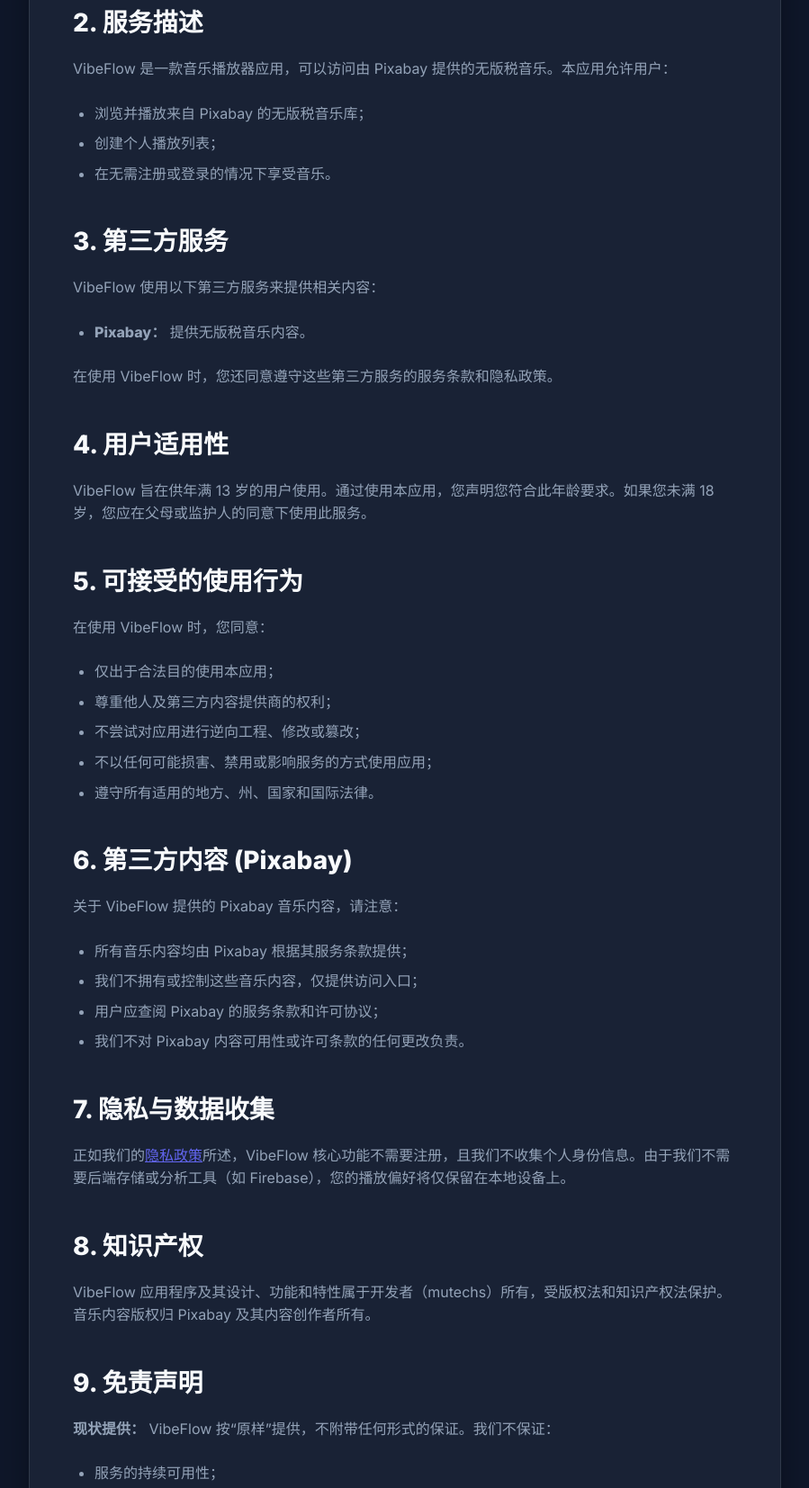
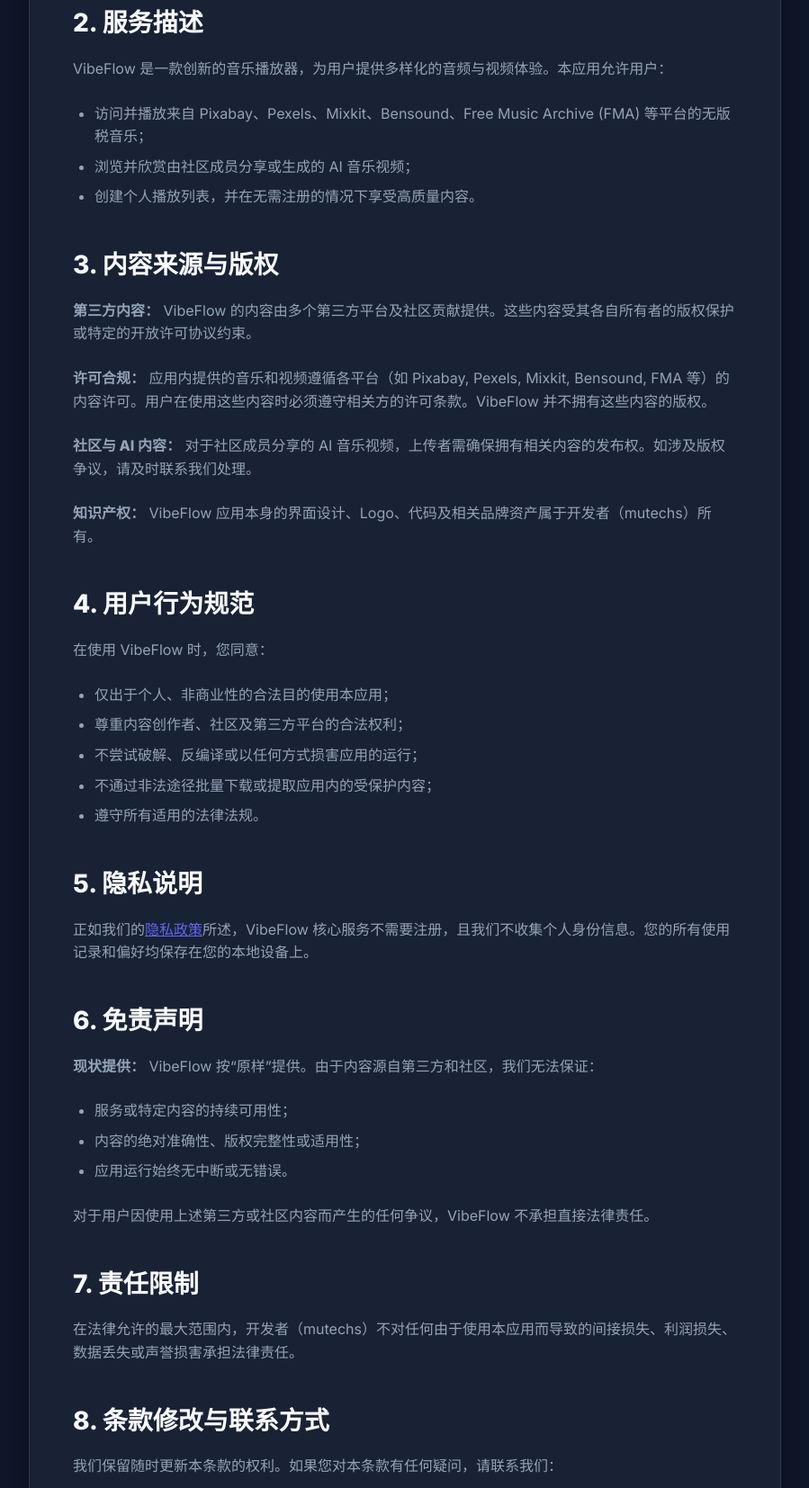
Before and after one commit to VibeFlowApp/VibeFlow, a plain HTML site: page terms.html in a window 1280 px wide. Shown: the part 561-2215 px from the top of the page at 90% size, without its empty margins (190-1089 px from the left). Drawn offline with Linux system fonts and the light colour scheme.

Commit message:
Complete legal update: Include multiple content sources (Pixabay, Pexels, Mixkit, Bensound, FMA) and community AI videos

```diff
--- a/terms.html
+++ b/terms.html
@@ -29,87 +29,60 @@
 
             <section>
                 <h2>2. 服务描述</h2>
-                <p>VibeFlow 是一款音乐播放器应用，可以访问由 Pixabay 提供的无版税音乐。本应用允许用户：</p>
+                <p>VibeFlow 是一款创新的音乐播放器，为用户提供多样化的音频与视频体验。本应用允许用户：</p>
                 <ul>
-                    <li>浏览并播放来自 Pixabay 的无版税音乐库；</li>
-                    <li>创建个人播放列表；</li>
-                    <li>在无需注册或登录的情况下享受音乐。</li>
+                    <li>访问并播放来自 Pixabay、Pexels、Mixkit、Bensound、Free Music Archive (FMA) 等平台的无版税音乐；</li>
+                    <li>浏览并欣赏由社区成员分享或生成的 AI 音乐视频；</li>
+                    <li>创建个人播放列表，并在无需注册的情况下享受高质量内容。</li>
                 </ul>
             </section>
 
             <section>
-                <h2>3. 第三方服务</h2>
-                <p>VibeFlow 使用以下第三方服务来提供相关内容：</p>
-                <ul>
-                    <li><strong>Pixabay：</strong> 提供无版税音乐内容。</li>
-                </ul>
-                <p>在使用 VibeFlow 时，您还同意遵守这些第三方服务的服务条款和隐私政策。</p>
+                <h2>3. 内容来源与版权</h2>
+                <p><strong>第三方内容：</strong> VibeFlow 的内容由多个第三方平台及社区贡献提供。这些内容受其各自所有者的版权保护或特定的开放许可协议约束。</p>
+                <p><strong>许可合规：</strong> 应用内提供的音乐和视频遵循各平台（如 Pixabay, Pexels, Mixkit, Bensound, FMA
+                    等）的内容许可。用户在使用这些内容时必须遵守相关方的许可条款。VibeFlow 并不拥有这些内容的版权。</p>
+                <p><strong>社区与 AI 内容：</strong> 对于社区成员分享的 AI 音乐视频，上传者需确保拥有相关内容的发布权。如涉及版权争议，请及时联系我们处理。</p>
+                <p><strong>知识产权：</strong> VibeFlow 应用本身的界面设计、Logo、代码及相关品牌资产属于开发者（mutechs）所有。</p>
             </section>
 
             <section>
-                <h2>4. 用户适用性</h2>
-                <p>VibeFlow 旨在供年满 13 岁的用户使用。通过使用本应用，您声明您符合此年龄要求。如果您未满 18 岁，您应在父母或监护人的同意下使用此服务。</p>
-            </section>
-
-            <section>
-                <h2>5. 可接受的使用行为</h2>
+                <h2>4. 用户行为规范</h2>
                 <p>在使用 VibeFlow 时，您同意：</p>
                 <ul>
-                    <li>仅出于合法目的使用本应用；</li>
-                    <li>尊重他人及第三方内容提供商的权利；</li>
-                    <li>不尝试对应用进行逆向工程、修改或篡改；</li>
-                    <li>不以任何可能损害、禁用或影响服务的方式使用应用；</li>
-                    <li>遵守所有适用的地方、州、国家和国际法律。</li>
+                    <li>仅出于个人、非商业性的合法目的使用本应用；</li>
+                    <li>尊重内容创作者、社区及第三方平台的合法权利；</li>
+                    <li>不尝试破解、反编译或以任何方式损害应用的运行；</li>
+                    <li>不通过非法途径批量下载或提取应用内的受保护内容；</li>
+                    <li>遵守所有适用的法律法规。</li>
                 </ul>
             </section>
 
             <section>
-                <h2>6. 第三方内容 (Pixabay)</h2>
-                <p>关于 VibeFlow 提供的 Pixabay 音乐内容，请注意：</p>
-                <ul>
-                    <li>所有音乐内容均由 Pixabay 根据其服务条款提供；</li>
-                    <li>我们不拥有或控制这些音乐内容，仅提供访问入口；</li>
-                    <li>用户应查阅 Pixabay 的服务条款和许可协议；</li>
-                    <li>我们不对 Pixabay 内容可用性或许可条款的任何更改负责。</li>
-                </ul>
+                <h2>5. 隐私说明</h2>
+                <p>正如我们的<a href="privacy.html" style="color: var(--primary-color);">隐私政策</a>所述，VibeFlow
+                    核心服务不需要注册，且我们不收集个人身份信息。您的所有使用记录和偏好均保存在您的本地设备上。</p>
             </section>
 
             <section>
-                <h2>7. 隐私与数据收集</h2>
-                <p>正如我们的<a href="privacy.html" style="color: var(--primary-color);">隐私政策</a>所述，VibeFlow
-                    核心功能不需要注册，且我们不收集个人身份信息。由于我们不需要后端存储或分析工具（如 Firebase），您的播放偏好将仅保留在本地设备上。</p>
+                <h2>6. 免责声明</h2>
+                <p><strong>现状提供：</strong> VibeFlow 按“原样”提供。由于内容源自第三方和社区，我们无法保证：</p>
+                <ul>
+                    <li>服务或特定内容的持续可用性；</li>
+                    <li>内容的绝对准确性、版权完整性或适用性；</li>
+                    <li>应用运行始终无中断或无错误。</li>
+                </ul>
+                <p>对于用户因使用上述第三方或社区内容而产生的任何争议，VibeFlow 不承担直接法律责任。</p>
             </section>
 
             <section>
-                <h2>8. 知识产权</h2>
-                <p>VibeFlow 应用程序及其设计、功能和特性属于开发者（mutechs）所有，受版权法和知识产权法保护。音乐内容版权归 Pixabay 及其内容创作者所有。</p>
+                <h2>7. 责任限制</h2>
+                <p>在法律允许的最大范围内，开发者（mutechs）不对任何由于使用本应用而导致的间接损失、利润损失、数据丢失或声誉损害承担法律责任。</p>
             </section>
 
             <section>
-                <h2>9. 免责声明</h2>
-                <p><strong>现状提供：</strong> VibeFlow 按“原样”提供，不附带任何形式的保证。我们不保证：</p>
-                <ul>
-                    <li>服务的持续可用性；</li>
-                    <li>应用无错误或中断；</li>
-                    <li>特定音乐内容的持续可用性（取决于 Pixabay）；</li>
-                    <li>与所有设备或操作系统的兼容性。</li>
-                </ul>
-            </section>
-
-            <section>
-                <h2>10. 责任限制</h2>
-                <p>在法律允许的最大范围内，开发者（mutechs）不对因您使用 VibeFlow 而产生的任何间接、偶然、特殊、后果性或惩罚性损害赔偿，或任何利润、收入损失，或数据、使用、商誉或其他无形损失承担责任。
-                </p>
-            </section>
-
-            <section>
-                <h2>11. 终止服务</h2>
-                <p>您可以随时通过从设备中卸载本应用来停止使用 VibeFlow。如果违反本条款，我们保留停止服务或限制访问的权利。</p>
-            </section>
-
-            <section>
-                <h2>12. 联系我们</h2>
-                <p>如果您对本服务条款有任何疑问或需要支持，请联系我们：</p>
+                <h2>8. 条款修改与联系方式</h2>
+                <p>我们保留随时更新本条款的权利。如果您对本条款有任何疑问，请联系我们：</p>
                 <p>开发者：mutechs</p>
                 <p>电子邮箱：<a href="mailto:mutechs@163.com" style="color: var(--primary-color);">mutechs@163.com</a></p>
             </section>
```
Also changed, not shown: privacy.html (+7 -8 lines).
